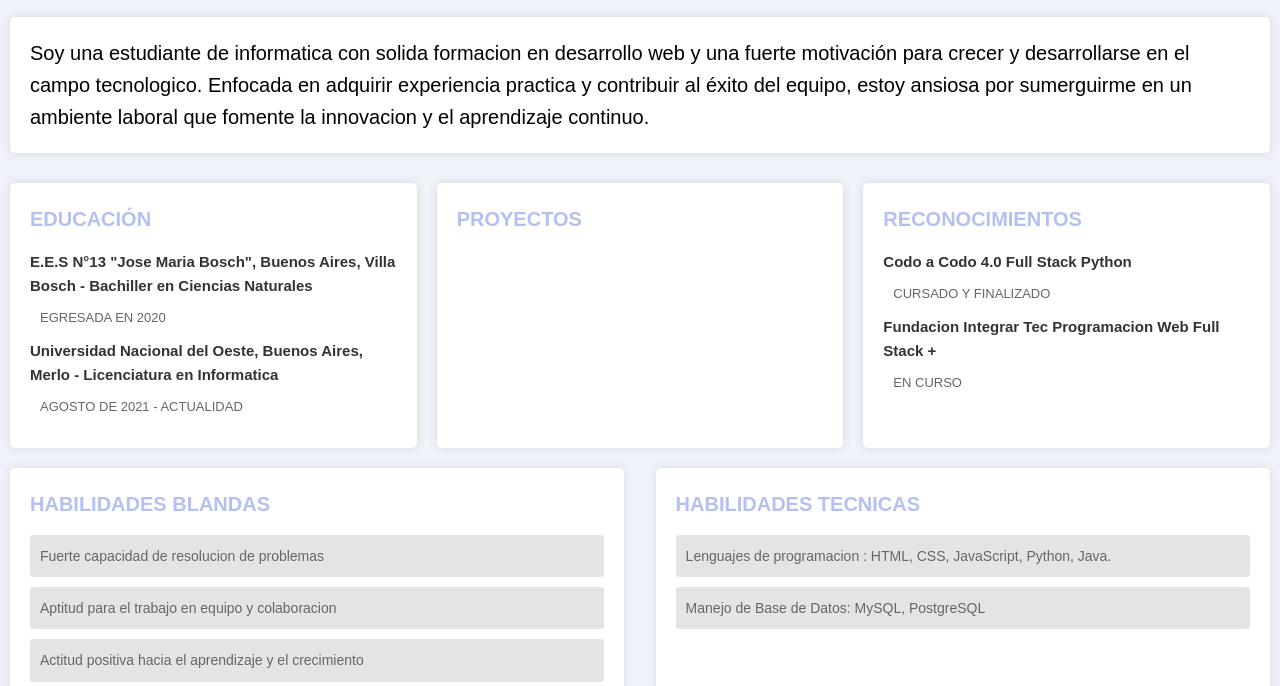
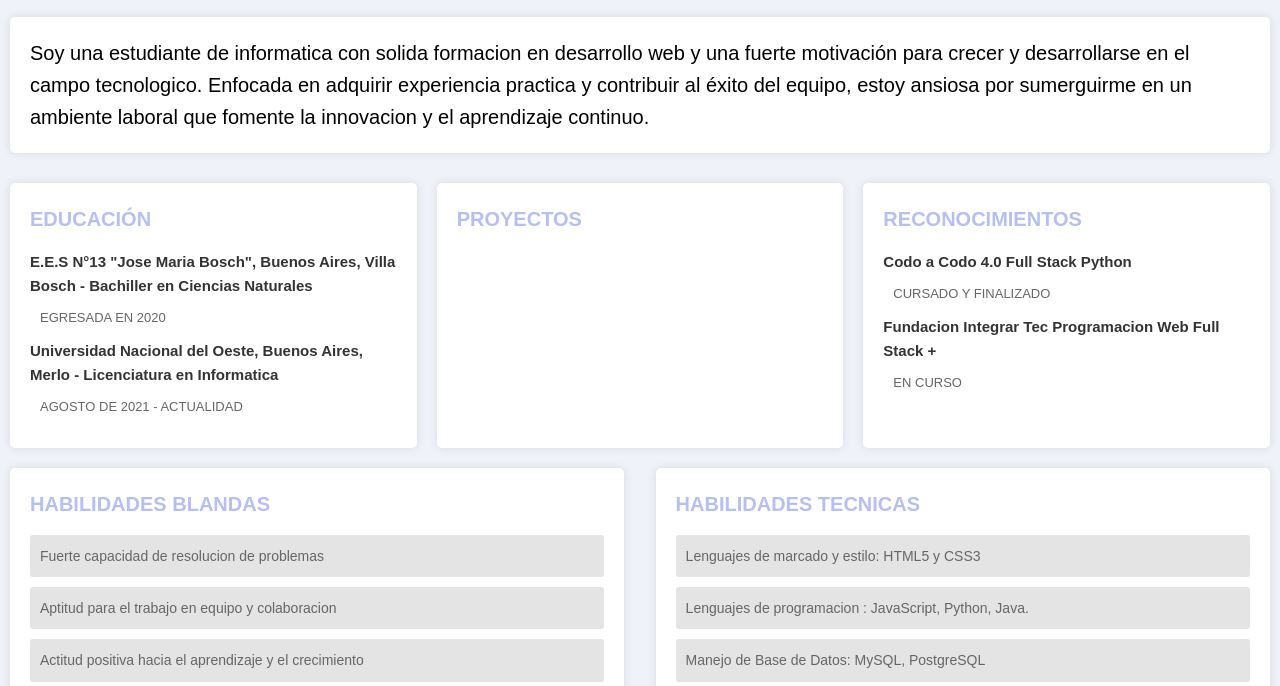
Before and after one commit to TrianaClavero/CurriculumDigital, a plain HTML site: page index.html in a window 1280 px wide. Shown: the part 114-800 px from the top of the page. Drawn offline with Linux system fonts and the light colour scheme.

Commit message:
Modificaciones en habilidades tecnicas

```diff
--- a/index.html
+++ b/index.html
@@ -55,7 +55,8 @@
         <div class="box ability">
             <h2>Habilidades tecnicas</h2>
             <ul>
-                <li>Lenguajes de programacion : HTML, CSS, JavaScript, Python, Java.</li>
+                <li>Lenguajes de marcado y estilo: HTML5 y CSS3</li>
+                <li>Lenguajes de programacion : JavaScript, Python, Java.</li>
                 <li>Manejo de Base de Datos: MySQL, PostgreSQL</li>
             </ul>
         </div>
```
